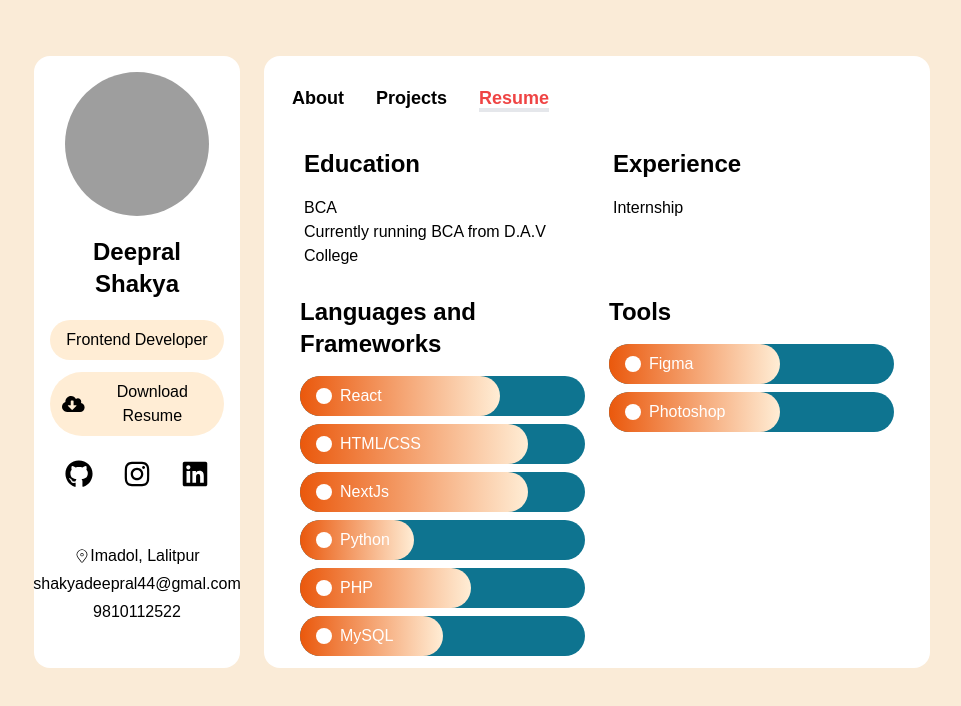
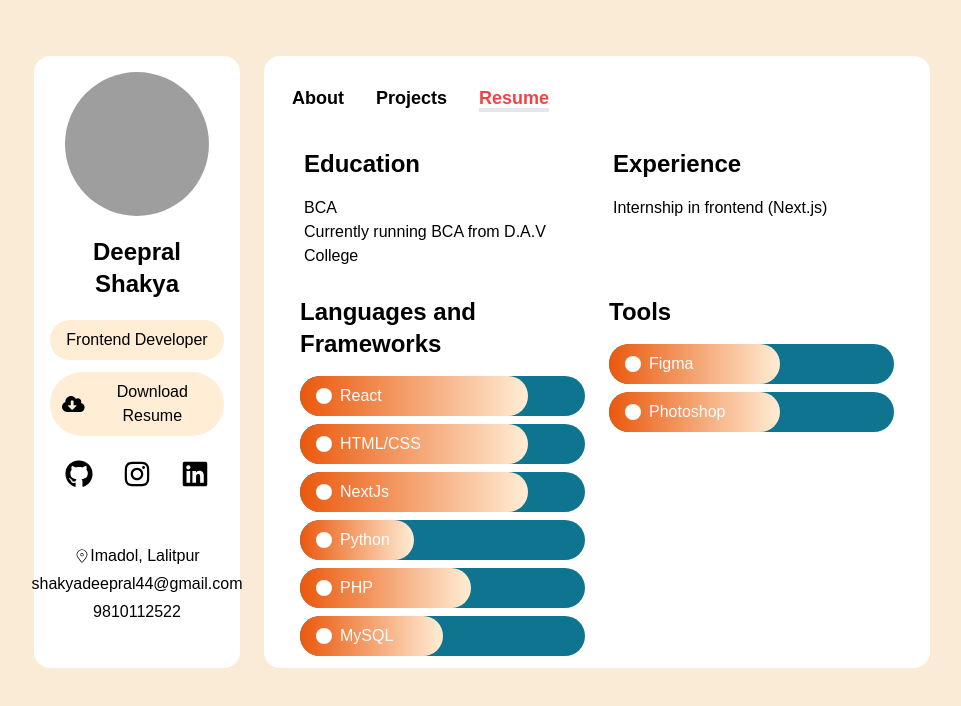
Before and after one commit to DeepralShakya/Portfolio-Next.js, a Next.js app: page /resume in a window 1280 px wide. Shown: the top 706 px of the page, without its empty margins (158-1119 px from the left). Built offline with nearby package versions, Linux system fonts and the light colour scheme; grey boxes are pictures that could not be loaded.

Commit message:
added house price prediction project

```diff
--- a/components/Sidebar.tsx
+++ b/components/Sidebar.tsx
@@ -27,7 +27,7 @@ const Sidebar = () => {
             <CiLocationOn />
             <span>Imadol, Lalitpur</span>
         </div>
-        <p className='flex items-center justify-center my-1'><MdEmail />shakyadeepral44@gmal.com</p>
+        <p className='flex items-center justify-center my-1'><MdEmail />shakyadeepral44@gmail.com</p>
         <p>9810112522</p>
       </div>
     </div>
--- a/data.ts
+++ b/data.ts
@@ -19,7 +19,7 @@ export const services:IService[] = [
 export const languages:ISkill[] = [
     {
         name:"React",
-        level: "70%",
+        level: "80%",
         Icon: BsCircleFill,
     },
     {
@@ -135,4 +135,13 @@ export const projects:IProject[] = [
         category: ["NextJs"],
         key_value:["NextJs", "typescript", "Tailwindcss"]
     },
+    {
+        id: 9,
+        name: "Lalitpur House Price Prediction",
+        description: "Predicts the price of house of Lalitpur using Linear regression and k-means Clustering algorithm.",
+        image: "/images/housePricePrediction.png",
+        github_url: "https://github.com/DeepralShakya/lalitpur-house-price-prediction-python",
+        category: ["NextJs", "Python"],
+        key_value:["NextJs", "Tailwindcss", "Python"]
+    },
 ]
--- a/pages/resume.tsx
+++ b/pages/resume.tsx
@@ -19,7 +19,7 @@ const resume = () => {
         <div>
           <h1 className='p-2 text-2xl font-bold'>Experience</h1>
           <div className='p-2'>
-            <h2>Internship</h2>
+            <h2>Internship in frontend (Next.js)</h2>
           </div>
         </div>
       </div>
```
Also changed, not shown: 1 other file (tests, documents, lock files or other folders).
